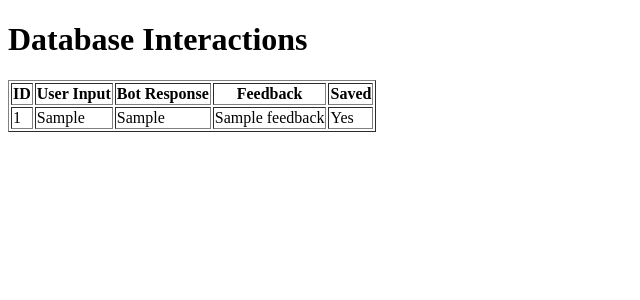
After one commit to ShubertMotif/LINUZ25, a Flask app: template 15MAR/templates/database.html in a window 1280 px wide. The commit adds this page. Shown: the top 300 px of the page, without its empty margins (0-640 px from the left). Run offline with Flask 3, Linux system fonts and the light colour scheme; the template is opened without the code that fills it: most values are stand-ins (such as "Sample title", 1, 10 or a date in 2020).

Commit message:
V 1.0
database

```diff
--- /dev/null
+++ b/15MAR/templates/database.html
@@ -0,0 +1,28 @@
+<!DOCTYPE html>
+<html lang="it">
+<head>
+    <meta charset="UTF-8">
+    <title>Database Interactions</title>
+</head>
+<body>
+    <h1>Database Interactions</h1>
+    <table border="1">
+        <tr>
+            <th>ID</th>
+            <th>User Input</th>
+            <th>Bot Response</th>
+            <th>Feedback</th>
+            <th>Saved</th>
+        </tr>
+        {% for interaction in interactions %}
+        <tr>
+            <td>{{ interaction.id }}</td>
+            <td>{{ interaction.user_input }}</td>
+            <td>{{ interaction.bot_response }}</td>
+            <td>{{ interaction.feedback }}</td>
+            <td>Yes</td>
+        </tr>
+        {% endfor %}
+    </table>
+</body>
+</html>
--- a/15MAR/templates/index.html
+++ b/15MAR/templates/index.html
@@ -112,5 +112,7 @@
         <button type="submit">Analizza</button>
     </form>
 
+<a href="/database">Visualizza Interazioni Database</a>
+
 </body>
 </html>
```
Also changed, not shown: 15MAR/app3.py (+7 -0 lines), 15MAR/DATA/database.db.
